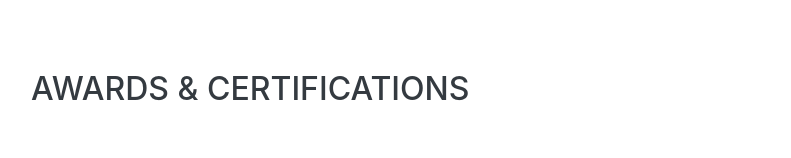
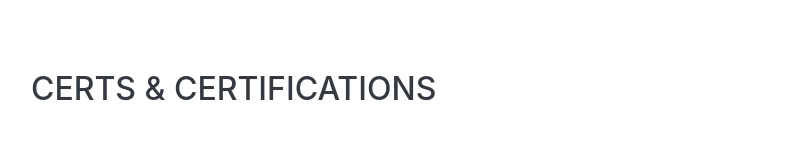
Before and after one commit to Davidforster1/davidforster1.github.io, a website with bundled scripts: page index.html in a window 1280 px wide. Shown: the part 4501-4659 px from the top of the page, without its empty margins (289-1080 px from the left). Built offline with nearby package versions, Linux system fonts and the light colour scheme; a web font is replaced by a local one.

Commit message:
Text reword

```diff
--- a/index.html
+++ b/index.html
@@ -53,7 +53,7 @@
           <a class="nav-link js-scroll-trigger" href="#interests">Interests</a>
         </li>
         <li class="nav-item">
-          <a class="nav-link js-scroll-trigger" href="#awards">Certifications</a>
+          <a class="nav-link js-scroll-trigger" href="#certs">Certifications</a>
         </li>
       </ul>
     </div>
@@ -249,9 +249,9 @@
 
     <hr class="m-0">
 
-    <section class="resume-section p-3 p-lg-5 d-flex align-items-center" id="awards">
+    <section class="resume-section p-3 p-lg-5 d-flex align-items-center" id="certs">
       <div class="w-100">
-        <h2 class="mb-5">Awards &amp; Certifications</h2>
+        <h2 class="mb-5">certs &amp; Certifications</h2>
         <ul class="fa-ul mb-0">
           <li>
             <i class="fa-li fa fa-trophy text-warning"></i>
```
